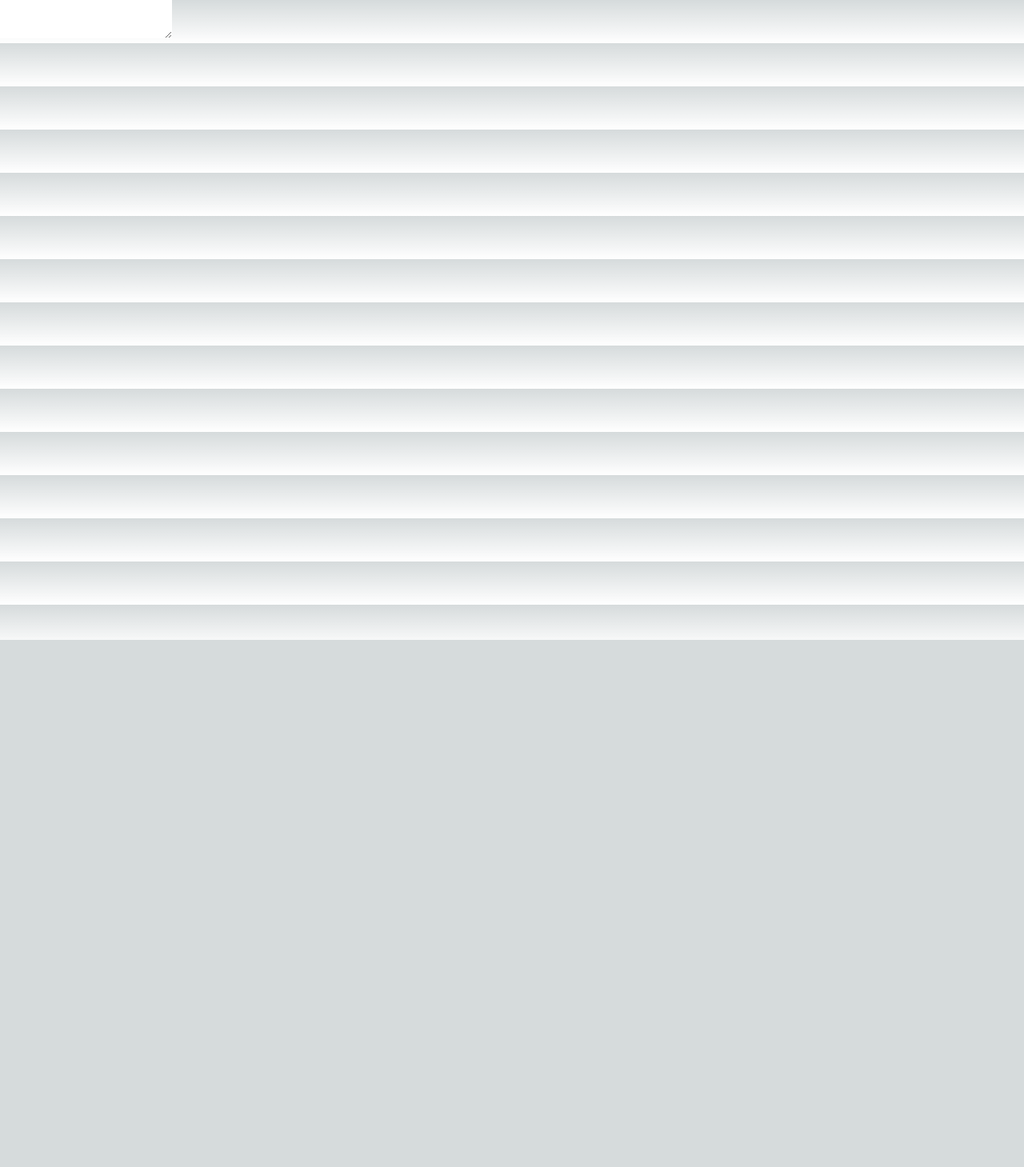
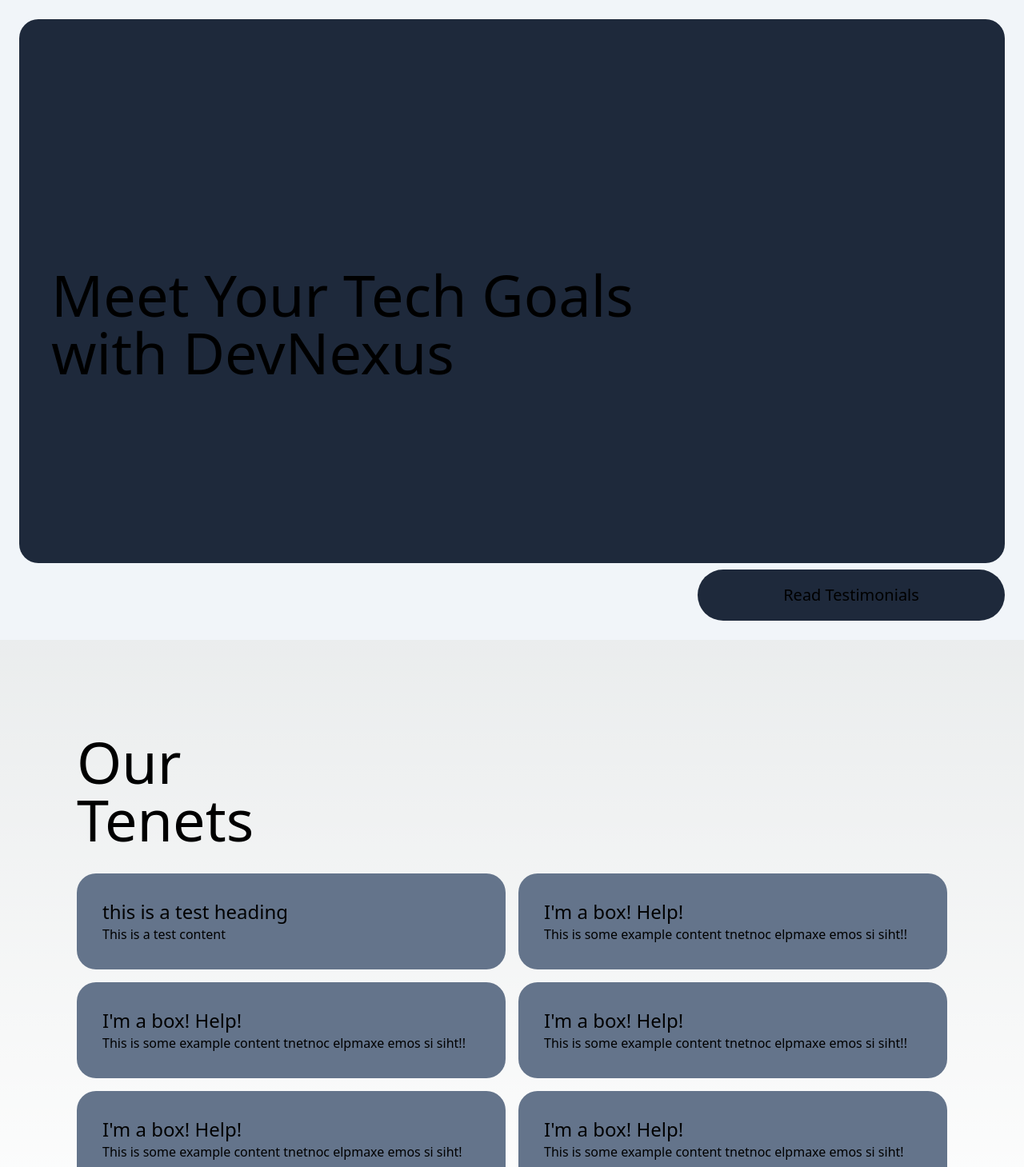
Before and after one commit to UA92-DevOps-Apprentices-Org/Group-Project-2, a Next.js app in the folder devnexus/: page / in a window 1280 px wide. Shown: the top 1459 px of the page at 80% size. Before the commit the page ends 800 px from the top, so only its background shows below. Built offline with nearby package versions, Linux system fonts and the light colour scheme.

Commit message:
Proper Kickstart
included
@LuisRuivo21
@Manchester23
@icybox129

```diff
--- /dev/null
+++ b/devnexus/app/About us.tsx
@@ -0,0 +1,25 @@
+type Props = {
+    className?: String
+}
+
+export default function Card({className}: Props) {
+    return <>
+    <div className={"rounded-3xl bg-slate-500 min-h-[100px] w-fit p-8 "+ className}>
+        <h1 className="text-2xl">This is an example header</h1>
+        <p>This is the section where we talk about how great we are</p>
+
+    </div>
+    </>
+}type Props = {
+    className?: String
+}
+
+export default function Card({className}: Props) {
+    return <>
+    <div className={"rounded-3xl bg-slate-500 min-h-[100px] w-fit p-8 "+ className}>
+        <h1 className="text-2xl">This is an example header</h1>
+        <p>This is the section where we talk about how great we are</p>
+
+    </div>
+    </>
+}
--- /dev/null
+++ b/devnexus/app/about/page.tsx
@@ -0,0 +1,5 @@
+export default function About() {
+    return <>
+        Go to http://localhost:3000/about and you'll see this texts
+    </>
+}
--- a/devnexus/app/layout.tsx
+++ b/devnexus/app/layout.tsx
@@ -15,7 +15,7 @@
 }) {
   return (
     <html lang="en">
-      <body className={inter.className}>{children}</body>
+      <body className="overflow-x-hidden">{children}</body>
     </html>
   )
 }
--- a/devnexus/app/page.tsx
+++ b/devnexus/app/page.tsx
@@ -1,5 +1,6 @@
 'use client'
 import * as React from "react"
+import Card from "@/components/card";
 
 export default function Home() {
 
@@ -8,8 +9,24 @@
 
   return (
     <>
-    <textarea onChange={(e) => {setData(e.target.value)}} style={{color: "red"}}></textarea>
-    <p>{data}</p>
+    <div className="w-screen h-screen bg-slate-100">
+    <div className="absolute top-6 left-6 right-6 bottom-24 bg-slate-800 rounded-3xl flex flex-row">
+      <h1 className="self-center relative left-10 text-7xl h-16">Meet Your Tech Goals<br/> with <span>DevNexus</span></h1>
+    </div>
+    <div className="absolute bottom-6 right-6 h-16 min-w-[24rem] rounded-full bg-slate-800 flex">
+      <h2 className="self-center text-center w-full text-xl">Read Testimonials</h2>
+    </div>
+    </div>
+    <div className="h-screen flex flex-row justify-items-stretch flex-wrap place-content-center gap-4 mx-24">
+    <h1 className="grow text-7xl o-36">Our<br />Tenets</h1><div className="h-0 basis-full"></div>
+    <Card className="" title="this is a test heading" content="This is a test content" />
+    <Card className="" title="I'm a box! Help!" content="This is some example content tnetnoc elpmaxe emos si siht!!" />
+    <Card className="" title="I'm a box! Help!" content="This is some example content tnetnoc elpmaxe emos si siht!!" />
+    <Card className="" title="I'm a box! Help!" content="This is some example content tnetnoc elpmaxe emos si siht!!" />
+    <Card className="" title="I'm a box! Help!" content="This is some example content tnetnoc elpmaxe emos si siht!" />
+    <Card className="" title="I'm a box! Help!" content="This is some example content tnetnoc elpmaxe emos si siht!" />
+    </div>
+
     </>
   )
 }
--- /dev/null
+++ b/devnexus/app/test/page.tsx
@@ -0,0 +1,11 @@
+
+type Props = {
+
+}
+
+export default function test({}: Props) {
+
+    return <>
+    This is an example of a page
+    </>
+}
--- /dev/null
+++ b/devnexus/app/test/test2/page.tsx
@@ -0,0 +1,4 @@
+export default function test() {
+    return <>
+    testing again</>
+}
--- /dev/null
+++ b/devnexus/components/card/card.tsx
@@ -0,0 +1,22 @@
+
+type Props = {
+    className?: String,
+    title: String,
+    content: String
+}
+
+export default function Card({className, title, content}: Props) {
+    return <>
+    <style jsx> {`
+        div {
+            flex: 1;
+        }
+        `}
+    </style>
+    <div className={"rounded-3xl bg-slate-500 min-w-[400px] min-h-[100px] p-8 "+ className}>
+        <h1 className="text-2xl">{title}</h1>
+        <p>{content}</p>
+
+    </div>
+    </>
+}
--- /dev/null
+++ b/devnexus/components/card/index.tsx
@@ -0,0 +1,2 @@
+import Card from './card.tsx'
+export default Card;
--- a/devnexus/tsconfig.json
+++ b/devnexus/tsconfig.json
@@ -7,6 +7,7 @@
     "strict": true,
     "forceConsistentCasingInFileNames": true,
     "noEmit": true,
+    "allowImportingTsExtensions": true,
     "esModuleInterop": true,
     "module": "esnext",
     "moduleResolution": "node",
```
